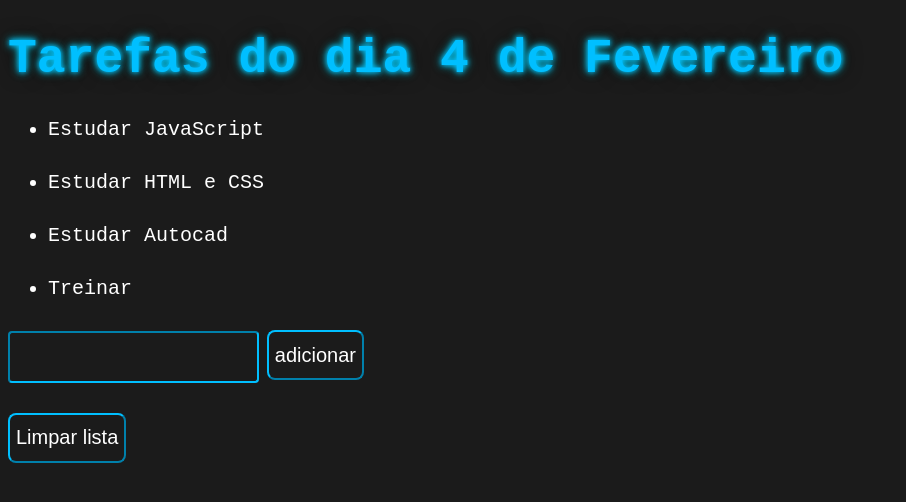
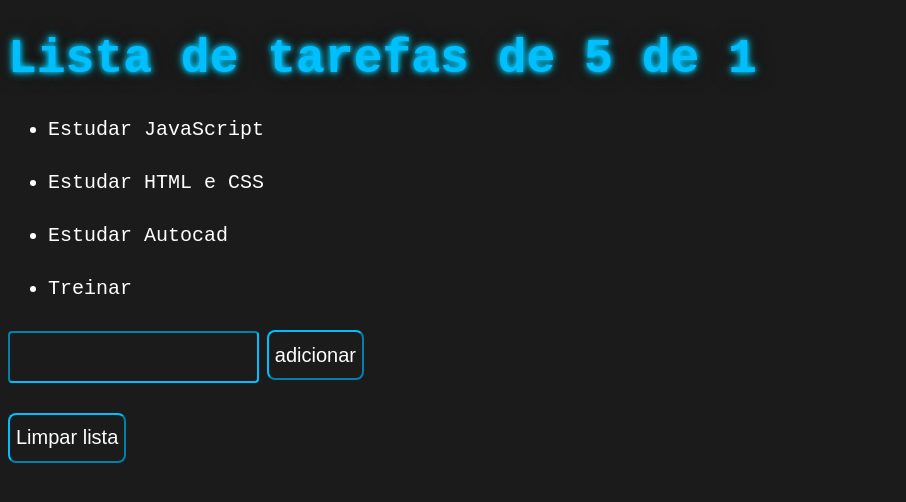
Before and after one commit to LuizFelixDev/estudosJavaScript, a plain HTML site: page EXPRATICOS/listaTar/index.html in a window 1280 px wide. Shown: the whole page, without its empty margins (0-906 px from the left). Drawn offline with Linux system fonts and the light colour scheme.

Commit message:
Melhorando o título

```diff
--- a/EXPRATICOS/listaTar/app.js
+++ b/EXPRATICOS/listaTar/app.js
@@ -1,3 +1,18 @@
+
+function titulo(){
+const  dataAtual = new Date()
+const diaMes = dataAtual.getDate()
+const mes = dataAtual.getMonth()
+switch(mes){
+
+}
+
+titulo = window.document.getElementById('titulo')
+titulo.innerHTML = `Lista de tarefas de ${diaMes} de ${mes}`
+}
+
+document.addEventListener("DOMContentLoaded", titulo);
+
 function adicionar(){
     let lista = window.document.getElementById('minhaLista')
     let novo = window.document.createElement('li')
--- a/EXPRATICOS/listaTar/index.html
+++ b/EXPRATICOS/listaTar/index.html
@@ -10,7 +10,7 @@
 <body>
 
     <div>
-        <h1 class="title">Tarefas do dia 4 de Fevereiro</h1>
+        <h1 class="title" id="titulo">Tarefas do dia 4 de Fevereiro</h1>
         <ul class="list-item" id="minhaLista">
             <li class="list-item">Estudar JavaScript</li>
             <li class="list-item">Estudar HTML e CSS</li>
```
